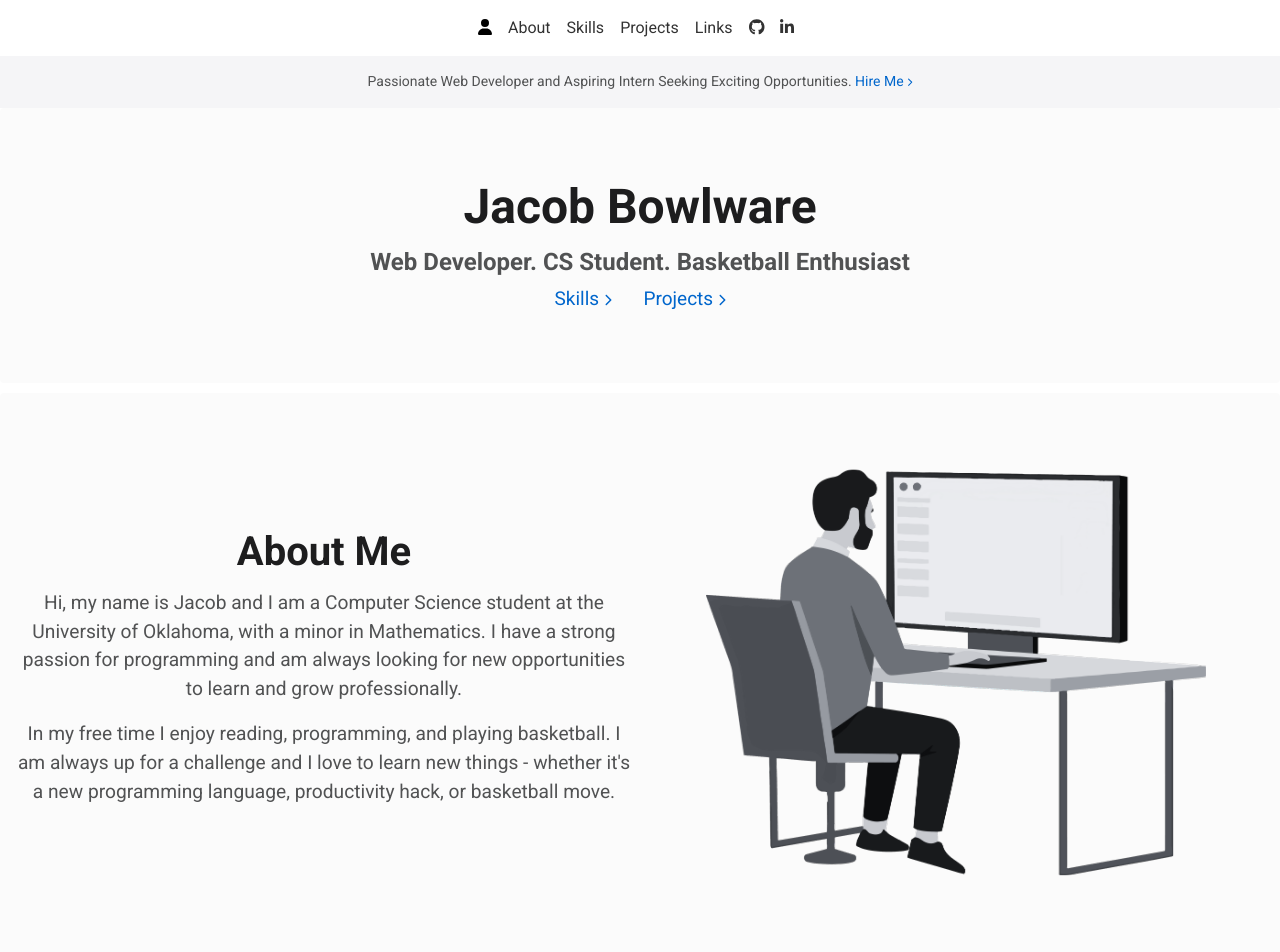
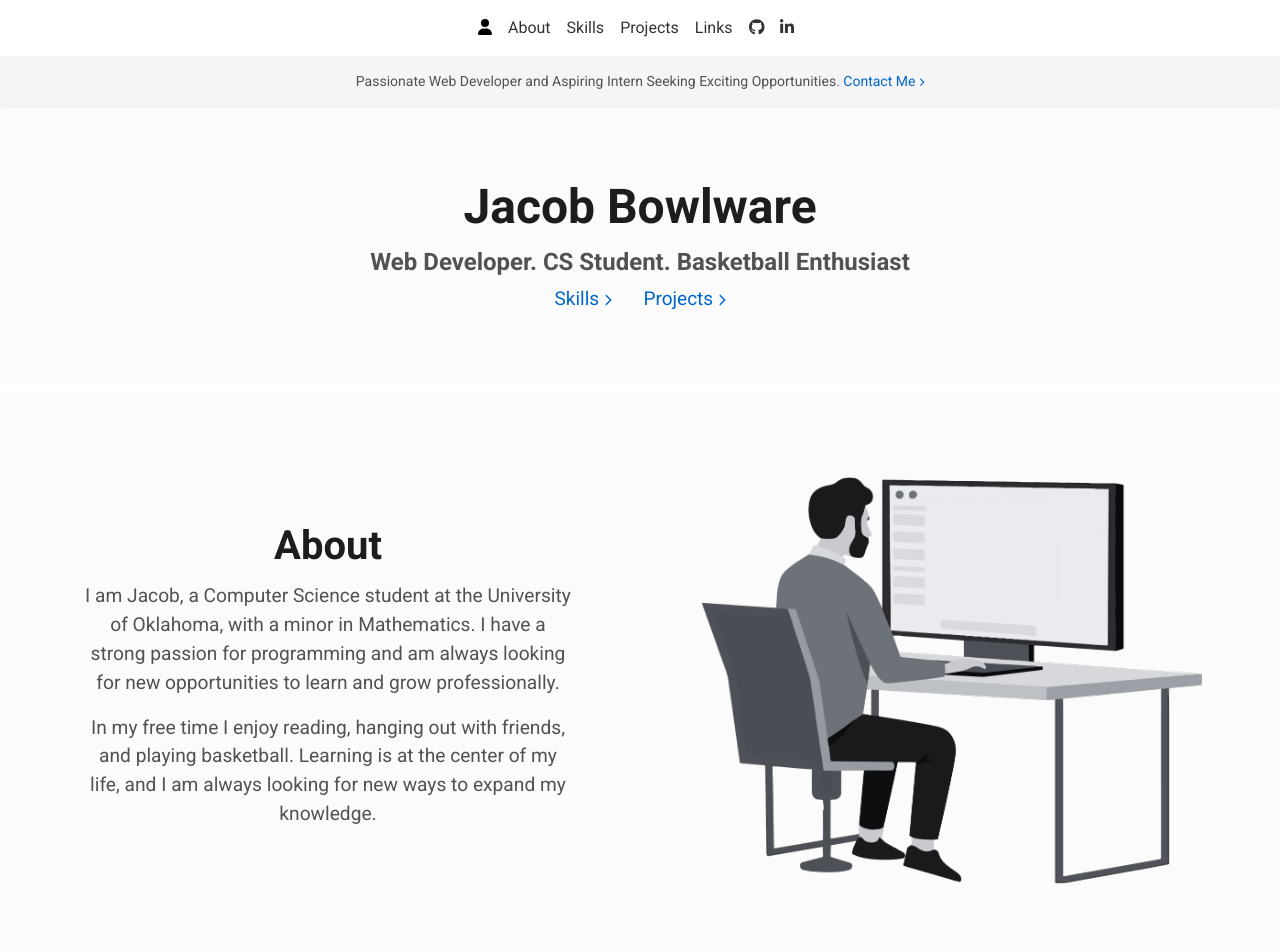
Before and after one commit to JacobBowlware/jwb-portfolio-3, a React (Create React App) app: page / in a window 1280 px wide. Shown: the top 952 px of the page. Built offline with nearby package versions, Linux system fonts and the light colour scheme.

Commit message:
Fix about section width.

```diff
--- a/src/components/common/SubHeader.jsx
+++ b/src/components/common/SubHeader.jsx
@@ -23,7 +23,7 @@ const SubHeader = ({ freelance }) => {
         <div className="web-container web-container__med subheader-container">
             <h1 className="text-med subheader text-med nav-subheader">
                 Passionate Web Developer and Aspiring Intern Seeking Exciting
-                Opportunities. <a className="link" href="mailto:jacobbowlware@gmail.com?subject=Regarding%20Job%20Opportunity"> Hire Me</a> <FontAwesomeIcon
+                Opportunities. <a className="link" href="mailto:jacobbowlware@gmail.com?subject=Regarding%20Job%20Opportunity"> Contact Me</a> <FontAwesomeIcon
                     className="link nav-subheader__icon" icon={faChevronRight} />
             </h1>
         </div>
--- a/src/components/css/App.css
+++ b/src/components/css/App.css
@@ -100,6 +100,14 @@ body {
   background: var(--var-background-med);
 }
 
+.container-item-center-cont {
+  display: flex;
+  flex-direction: column;
+  justify-content: center;
+  align-items: center;
+
+}
+
 .no-shadow {
   box-shadow: none !important;
 }
@@ -108,9 +116,20 @@ body {
   max-width: 700px;
 }
 
+.w-80 {
+  width: 80%;
+}
+
 @media screen and (min-width: 768px) {
   .container-grid {
     grid-template-columns: 1fr 1fr;
+    max-width: 1000px;
+  }
+}
+
+@media screen and (min-width: 1068px) {
+  .container-grid {
+    max-width: 1100px;
   }
 }
 
--- a/src/components/pages/Home.jsx
+++ b/src/components/pages/Home.jsx
@@ -10,7 +10,6 @@ import { faBootstrap, faCss3, faGit, faGithub, faHtml5, faJava, faJsSquare, faNo
 import manSitting from '../assets/man-sitting.svg';
 import ProjectItem from '../common/ProjectItem';
 import lovelyIconSS from '../assets/LovelyIconSS.png';
-import LimitedBitsSS from '../assets/LimitedBitsSS.png';
 import SponsorTrailSS from '../assets/SponsorTrailSS.png';
 import SubHeader from '../common/SubHeader';
 
@@ -125,21 +124,21 @@ const Home = () => {
                 </div>
             </div>
             <div className="container container-light-bg container-grid__item">
-                <div className="container-grid" id="about">
-                    <div className="grid__item-container">
+                <div className="container-grid p-2" id="about">
+                    <div className='container-item-center-cont'>
+                        <div className="grid__item-container w-80">
                             <div className="container-grid__item">
-                            <h2 className="subheader text-dark about__header">About Me</h2>
+                                <h2 className="subheader text-dark about__header">About</h2>
                                 <p className="text-med about__text p-text">
-                                Hi, my name is Jacob and I am a Computer Science student at the University of Oklahoma, with a minor in Mathematics.
+                                    I am Jacob, a Computer Science student at the University of Oklahoma, with a minor in Mathematics.
                                     I have a strong passion for programming and am always looking
                                     for new opportunities to learn and grow professionally.
                                 </p>
                                 <p className="text-med about__text p-text">
-                                In my free time I enjoy reading, programming, and playing basketball. I am always
-                                up for a challenge and I love to learn new things - whether it's a new programming language,
-                                productivity hack, or basketball move.
-
+                                    In my free time I enjoy reading, hanging out with friends, and playing basketball. Learning
+                                    is at the center of my life, and I am always looking for new ways to expand my knowledge.
                                 </p>
+                            </div>
                         </div>
                     </div>
                     <div className="grid__item-container">
```
Lines whose indentation alone changed are shown as unchanged.
